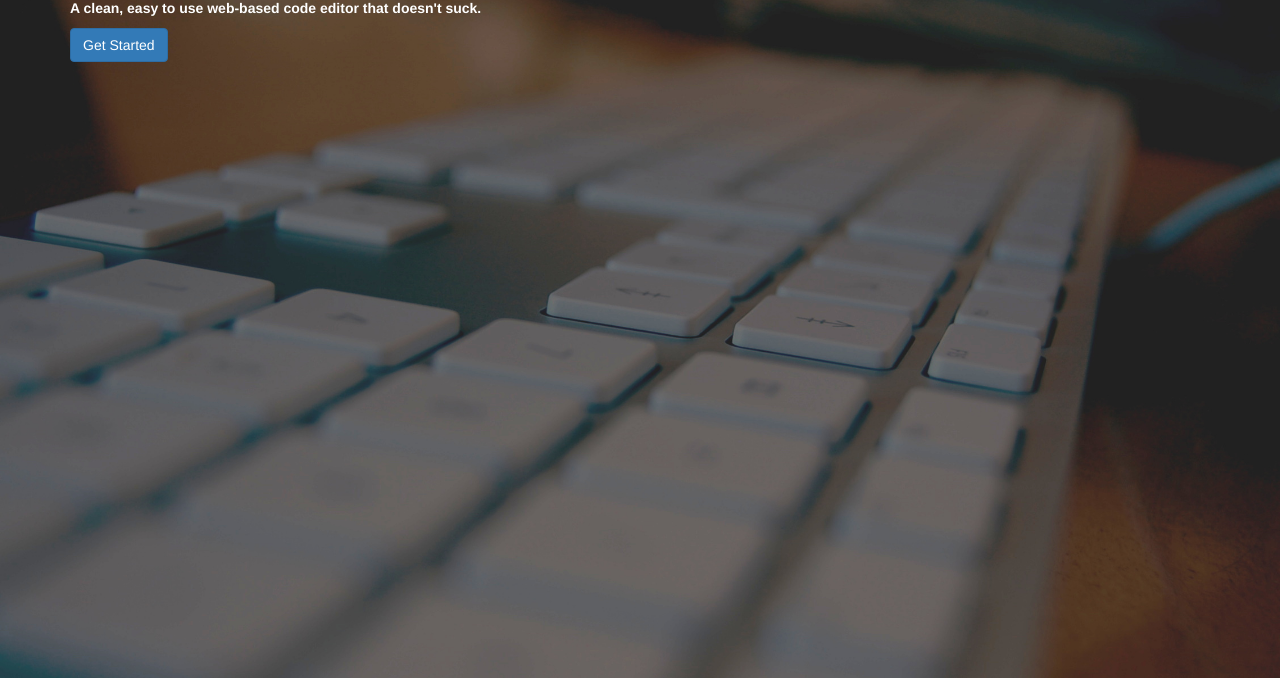
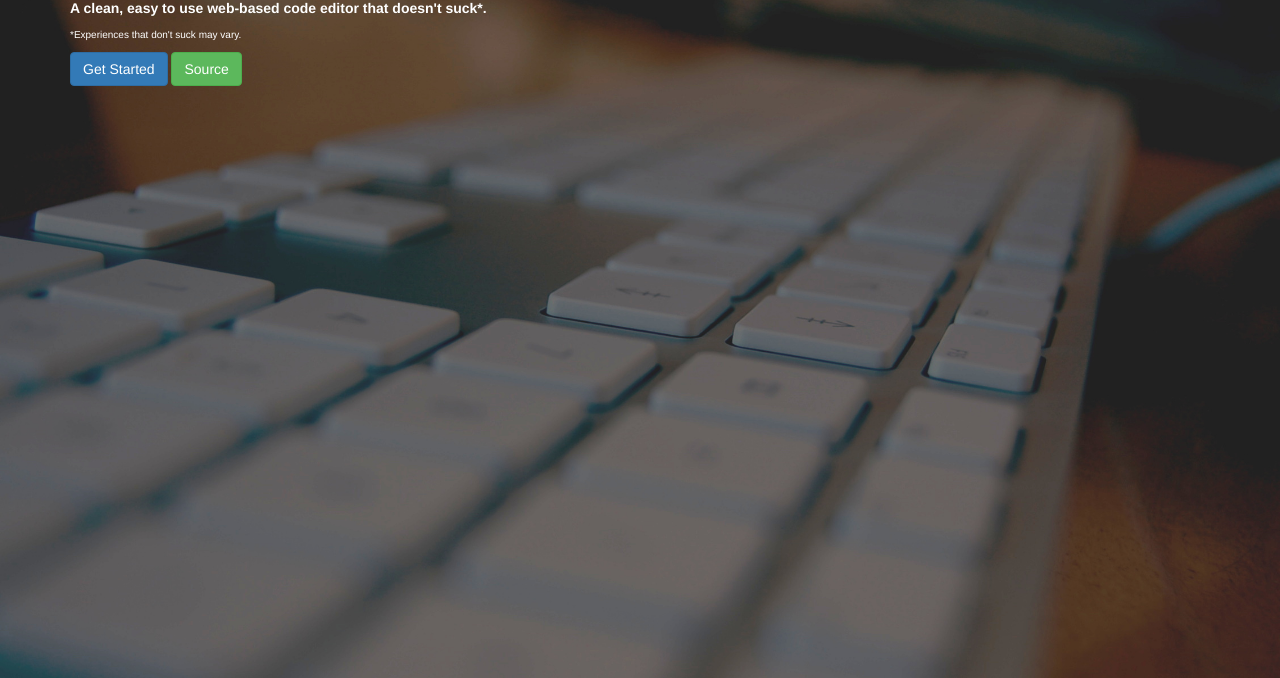
Before and after one commit to Aidanie/codeedit, a plain HTML site: page index.html in a window 1280 px wide. Shown: the part 122-800 px from the top of the page. Drawn offline with Linux system fonts and the light colour scheme.

Commit message:
Added Source code button, updated welcome message.

```diff
--- a/index.html
+++ b/index.html
@@ -18,10 +18,12 @@
         <h1>CodeEdit</h1>
         <p>
           <span class="subheading">
-            <b>A clean, easy to use web-based code editor that doesn&#39;t suck.</b>
+            <b>A clean, easy to use web-based code editor that doesn&#39;t suck*.</b>
+			<p style="font-size:10px"> *Experiences that don't suck may vary. </p>
           </span>
         </p>
         <button type="button" class="btn btn-primary" onclick="window.location.href=&#39;/code&#39;">Get Started</button>
+		<button type="button" class="btn btn-success" href="https://github.com/Aidanie/codeedit">Source</button>
       </div>
     </div>
   </div>
```
